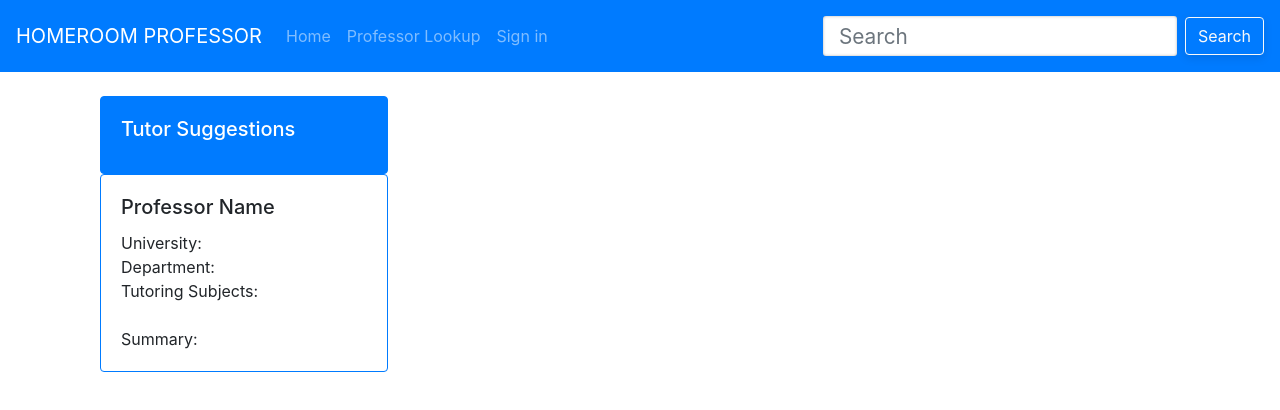
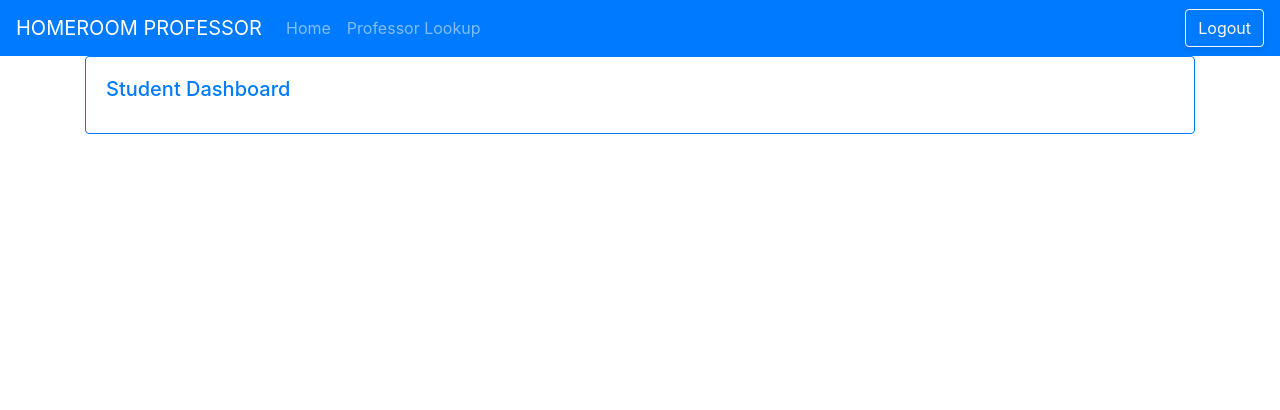
Before and after one commit to ammarsyed/HomeroomProfessor, a React (Create React App) app in the folder CEN3031Project/client/: page /HomeStudent/dashboard in a window 1280 px wide. Shown: the top 410 px of the page. Built offline with nearby package versions, Linux system fonts and the light colour scheme.

Commit message:
Navigation Bars working on student dashboard

```diff
--- a/CEN3031Project/client/src/App.js
+++ b/CEN3031Project/client/src/App.js
@@ -6,6 +6,7 @@ import HomeProfessor from './components/HomeProfessor';
 import StudentRegister from './components/StudentRegister';
 import ProfessorRegister from './components/ProfessorRegister';
 import ProfessorLookup from './components/ProfessorLookup';
+import StudentDashboard from './components/StudentDashboard';
 import { BrowserRouter as Router, Link, Switch } from 'react-router-dom';
 import { Button, Container, Row, Col, Navbar, Nav, NavDropdown, Card, Form, FormControl } from 'react-bootstrap';
 import Route from 'react-router-dom/Route';
@@ -31,6 +32,9 @@ const App = (props) => {
             <Route path="/HomeStudent"
                 render={(props) => <HomeStudent props={props} />}
             />
+            <Route path="/HomeStudent/dashboard"
+                render={(props) => <StudentDashboard props={props} />}
+            />
             <Route path="/HomeStudent/professor-lookup"
                 render={(props) => <ProfessorLookup props={props} />}
             />
--- a/CEN3031Project/client/src/components/HomeStudent.js
+++ b/CEN3031Project/client/src/components/HomeStudent.js
@@ -1,8 +1,6 @@
 import React from 'react';
-import { Route } from 'react-router-dom'
 import { useHistory } from "react-router-dom";
 import { Button, Container, Row, Col, Navbar, Nav, NavDropdown, Card, Form, FormControl } from 'react-bootstrap';
-import ProfessorLookup from './ProfessorLookup';
 
 const HomeStudent = (props) => {
 
@@ -11,50 +9,16 @@ const HomeStudent = (props) => {
     return (
         <>
             <Navbar bg="primary" variant="dark">
-                <Navbar.Brand href="/HomeStudent">HOMEROOM PROFESSOR</Navbar.Brand>
+                <Navbar.Brand href="/HomeStudent/dashboard">HOMEROOM PROFESSOR</Navbar.Brand>
                 <Nav className="mr-auto">
-                    <Nav.Link href="/HomeStudent">Home</Nav.Link>
-                    <Nav.Link href="/HomeStudent/professor-lookup" render={(props)}>
-                        Professor Lookup
-                    </Nav.Link>
-                    <Nav.Link href="/">Sign in</Nav.Link>
+                    <Nav.Link href="/HomeStudent/dashboard">Home</Nav.Link>
+                    <Nav.Link href="/HomeStudent/professor-lookup">Professor Lookup</Nav.Link>
                 </Nav>
                 <Form inline>
-                    <FormControl type="text" placeholder="Search" className="mr-sm-2" />
-                    <Button variant="outline-light">Search</Button>
+                    <Button variant="outline-light">Logout</Button>
                 </Form>
             </Navbar>
-            <br />
-            <Container>
-                <Col>
-                    <Card
-                        border="primary"
-                        style={{ width: '18rem' }}
-                        bg="primary"
-                        text="white"
-                    >
-                        <Card.Body>
-                            <Card.Title>Tutor Suggestions</Card.Title>
-                        </Card.Body>
-                    </Card>
-
-                    <Card border="primary" bg="white" text="black" style={{ width: '18rem' }}>
-                        <Card.Body>
-                            <Card.Title>Professor Name</Card.Title>
-                            <Card.Text>
-                                University: <br />
-                        Department: <br />
-                        Tutoring Subjects: <br />
-                                <br />
-                        Summary: <br />
-                            </Card.Text>
-                        </Card.Body>
-                    </Card>
-                </Col>
-            </Container>
         </>
-
-
     );
 };
 
--- a/CEN3031Project/client/src/components/Login.js
+++ b/CEN3031Project/client/src/components/Login.js
@@ -24,7 +24,7 @@ const Login = (props) => {
 
                     if (res.data[i].username === username && res.data[i].hash === hash) {
                         console.log("Log In Succeed, Student")
-                        history.push("/HomeStudent")
+                        history.push("/HomeStudent/dashboard")
                     }
                 }
 
--- a/CEN3031Project/client/src/components/ProfessorLookup.js
+++ b/CEN3031Project/client/src/components/ProfessorLookup.js
@@ -7,8 +7,40 @@ const ProfessorLookup = (props) => {
 
     const history = useHistory();
 
+    console.log("in lookup");
+
     return (
         <>
+
+            <Form inline>
+                <FormControl type="text" placeholder="Search" className="mr-sm-2" />
+                <Button variant="outline-success">Search</Button>
+            </Form>
+
+            <Card
+                border="primary"
+                style={{ width: '18rem' }}
+                bg="primary"
+                text="white"
+            >
+                <Card.Body>
+                    <Card.Title>Tutor Suggestions</Card.Title>
+                </Card.Body>
+            </Card>
+
+            <Card border="primary" bg="white" text="black" style={{ width: '18rem' }}>
+                <Card.Body>
+                    <Card.Title>Professor Name</Card.Title>
+                    <Card.Text>
+                        University: <br />
+                                Department: <br />
+                                Tutoring Subjects: <br />
+                        <br />
+                                Summary: <br />
+                    </Card.Text>
+                </Card.Body>
+            </Card>
+
         </>
 
 
--- /dev/null
+++ b/CEN3031Project/client/src/components/StudentDashboard.js
@@ -0,0 +1,27 @@
+import React from 'react';
+import { Route } from 'react-router-dom'
+import { useHistory } from "react-router-dom";
+import { Button, Container, Row, Col, Navbar, Nav, NavDropdown, Card, Form, FormControl } from 'react-bootstrap';
+
+const StudentDashboard = (props) => {
+
+    const history = useHistory();
+
+    return (
+        <>
+            <Container>
+                    <Card border="primary" bg="white" text="primary">
+                        <Card.Body>
+                            <Card.Title>Student Dashboard</Card.Title>
+                            <Card.Text>
+                            </Card.Text>
+                        </Card.Body>
+                    </Card>
+            </Container>
+        </>
+
+
+    );
+};
+
+export default StudentDashboard;
```
